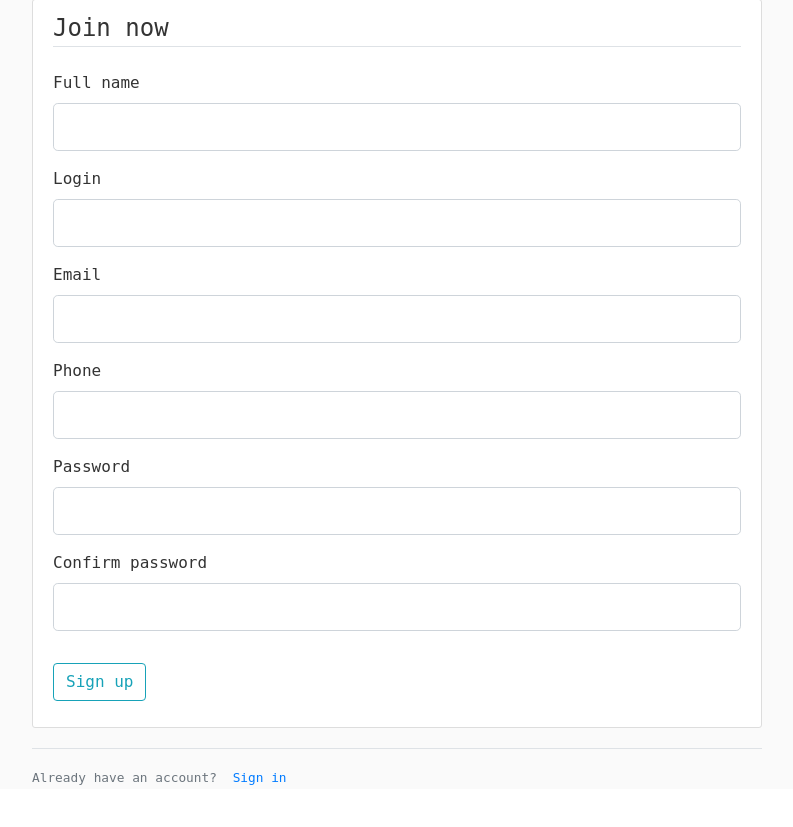
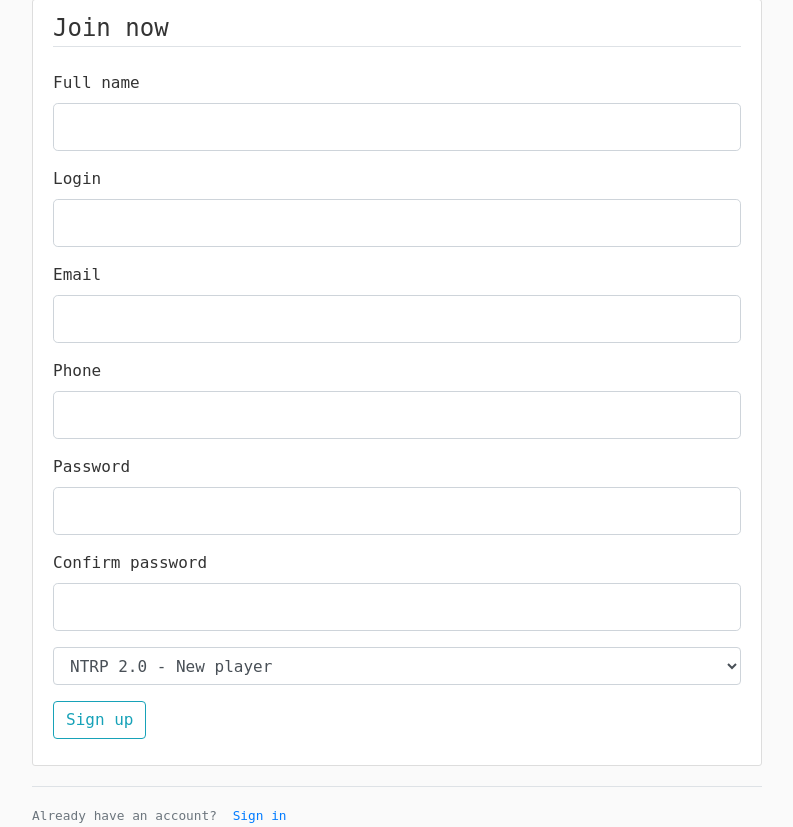
Before and after one commit to Werozel/tennis-finder, a Flask app: page /users/register in a window 1280 px wide. Shown: the part 81-908 px from the top of the page, without its empty margins (243-1036 px from the left). Before the commit the page ends 866 px from the top, so only its background shows below. Run offline with Flask 2, Linux system fonts and the light colour scheme; some libraries are stand-ins or nearby versions.

Commit message:
Added skill selection
Added select field to select skill level of a player

```diff
--- a/modules/users/forms/register.py
+++ b/modules/users/forms/register.py
@@ -3,10 +3,20 @@ import re
 import phonenumbers as phonenumbers
 from flask_babel import gettext
 from flask_wtf import FlaskForm
-from wtforms import StringField, PasswordField, SubmitField
+from wtforms import StringField, PasswordField, SubmitField, SelectField
 from wtforms.validators import DataRequired, Length, Email, ValidationError
 
 from modules.users.models.user import User
+
+
+skill_choices = [
+    (2.0, "NTRP 2.0 - New player"),
+    (2.5, "NTRP 2.5 - Beginner"),
+    (3.0, "NTRP 3.0 - Beginner to intermediate"),
+    (4.0, "NTRP 4.0 - Intermediate player"),
+    (4.5, "NTRP 4.5 - Advanced player"),
+    (5.0, "NTRP 5.0 - Elite player")
+]
 
 
 class RegistrationForm(FlaskForm):
@@ -16,6 +26,7 @@ class RegistrationForm(FlaskForm):
     phone = StringField('Phone', validators=[Length(max=12)])
     password = PasswordField('Password', validators=[DataRequired()])
     confirm_password = PasswordField('Confirm password', validators=[DataRequired()])
+    skill = SelectField('NTRP Rating', choices=skill_choices)
 
     submit = SubmitField('Sign Up')
 
--- a/modules/users/views/register.py
+++ b/modules/users/views/register.py
@@ -26,7 +26,7 @@ def submit_register():
         password=form.password.data,
         email=form.email.data,
         phone=form.phone.data,
-        skill=1.0 # TODO: @Werozel change skill
+        skill=form.skill.data
     )
 
     db.session.add(user)
--- a/templates/macros.jinja
+++ b/templates/macros.jinja
@@ -1,4 +1,4 @@
-{% macro select_field(field, class='form-control') -%}
+{% macro make_select_field(field, class='form-control') -%}
     <select class="{{ class }}" id="{{ field.label.field_id }}" name="{{ field.label.field_id }}">
         {% for value, data in field.choices %}
             {% if value == field.data %}
--- a/templates/main.html
+++ b/templates/main.html
@@ -24,6 +24,8 @@
     {% block head %}{% endblock head %}
 </head>
 <body>
+
+    {% block dialog %}{% endblock dialog %}
 
     <header class="site-header" style="font-family: 'Courier 10 Pitch',monospace;">
       <nav class="navbar navbar-expand-md navbar-dark bg-steel fixed-top">
--- a/templates/register.html
+++ b/templates/register.html
@@ -16,6 +16,7 @@
                 {{ macro.make_string_field(form.phone) }}
                 {{ macro.make_string_field(form.password) }}
                 {{ macro.make_string_field(form.confirm_password) }}
+                {{ macro.make_select_field(form.skill) }}
             </fieldset>
             <div class="form-group">
                 <input class="btn btn-outline-info" id="submit" name="submit" type="submit" value="{{ _('Sign up') }}">
```
